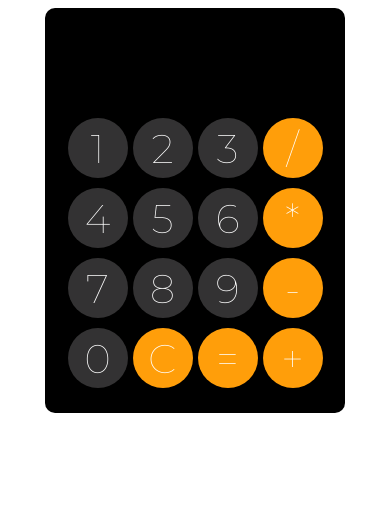
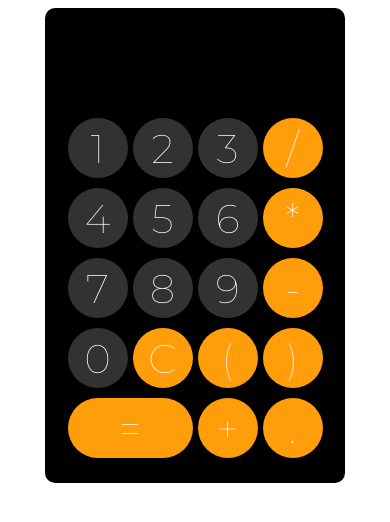
Before and after one commit to hania-jas/calculator, a plain HTML site: page index.html in a window 390 px wide. Drawn offline with Linux system fonts and the light colour scheme.

Commit message:
added dot button and parenthesis buttons

```diff
--- a/index.html
+++ b/index.html
@@ -34,8 +34,14 @@
         <tr class="buttons">
             <td id="zero" class="button number">0</td>
             <td id="remove" class="button action">C</td>
+            <td id="leftBracket" class="button action">(</td>
+            <td id="rightBracket" class="button action">)</td>
+        </tr>
+        <tr>
             <td id="equal" class="button action">=</td>
             <td id="plus" class="button action">+</td>
+            <td id="dot" class="button action">.</td>
+
         </tr>
     </table>
 
--- a/style.css
+++ b/style.css
@@ -37,6 +37,11 @@ tr {
     color: white;
 }
 
+#equal {
+    width: 170px;
+    border-radius: 120px;
+}
+
 .number {
     background: #333233
 }
@@ -67,4 +72,7 @@ table {
     tr {
         width: 260px;
     }
+    #equal {
+        width: 125px;
+    }
 }
```
